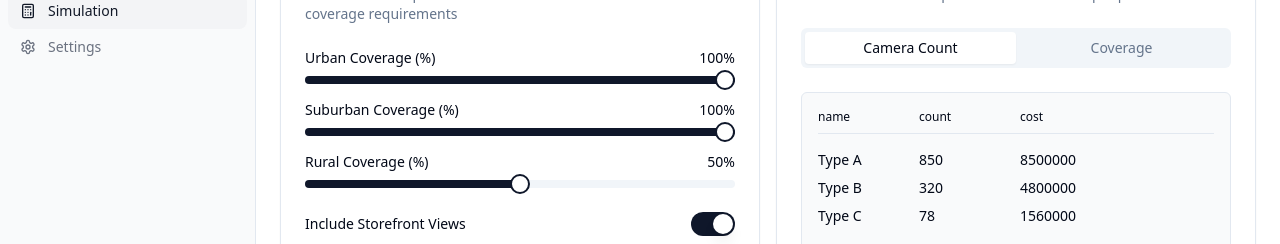
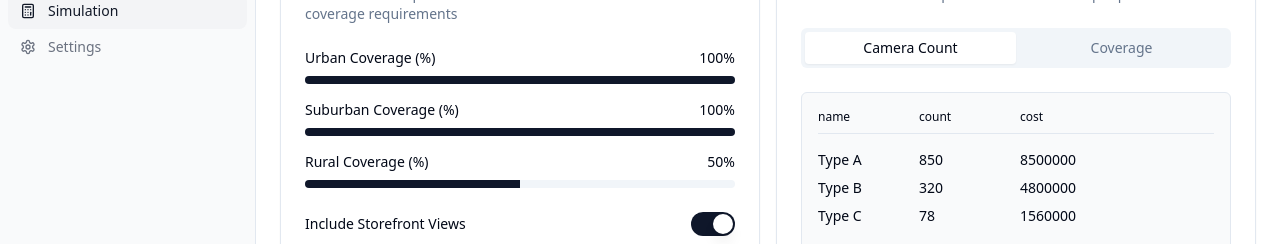
Before and after one commit to dzodze00/googleplanning, a Next.js app: page /dashboard/simulation in a window 1280 px wide. Shown: the part 295-539 px from the top of the page. Built offline with nearby package versions, Linux system fonts and the light colour scheme.

Commit message:
Update slider.tsx

```diff
--- a/components/ui/slider.tsx
+++ b/components/ui/slider.tsx
@@ -1,25 +1,42 @@
 "use client"
 
 import * as React from "react"
-import * as SliderPrimitive from "@radix-ui/react-slider"
-
 import { cn } from "@/lib/utils"
 
-const Slider = React.forwardRef<
-  React.ElementRef<typeof SliderPrimitive.Root>,
-  React.ComponentPropsWithoutRef<typeof SliderPrimitive.Root>
->(({ className, ...props }, ref) => (
-  <SliderPrimitive.Root
-    ref={ref}
-    className={cn("relative flex w-full touch-none select-none items-center", className)}
-    {...props}
-  >
-    <SliderPrimitive.Track className="relative h-2 w-full grow overflow-hidden rounded-full bg-secondary">
-      <SliderPrimitive.Range className="absolute h-full bg-primary" />
-    </SliderPrimitive.Track>
-    <SliderPrimitive.Thumb className="block h-5 w-5 rounded-full border-2 border-primary bg-background ring-offset-background transition-colors focus-visible:outline-none focus-visible:ring-2 focus-visible:ring-ring focus-visible:ring-offset-2 disabled:pointer-events-none disabled:opacity-50" />
-  </SliderPrimitive.Root>
-))
-Slider.displayName = SliderPrimitive.Root.displayName
+export interface SliderProps extends React.InputHTMLAttributes<HTMLInputElement> {
+  value?: number[]
+  onValueChange?: (value: number[]) => void
+}
+
+const Slider = React.forwardRef<HTMLInputElement, SliderProps>(
+  ({ className, value = [0], onValueChange, ...props }, ref) => {
+    const handleChange = (e: React.ChangeEvent<HTMLInputElement>) => {
+      const newValue = Number.parseInt(e.target.value)
+      if (onValueChange) {
+        onValueChange([newValue])
+      }
+    }
+
+    return (
+      <div className={cn("relative flex w-full touch-none select-none items-center", className)}>
+        <div className="relative h-2 w-full grow overflow-hidden rounded-full bg-secondary">
+          <div className="absolute h-full bg-primary" style={{ width: `${value[0]}%` }} />
+        </div>
+        <input
+          type="range"
+          min={props.min || 0}
+          max={props.max || 100}
+          step={props.step || 1}
+          value={value[0]}
+          onChange={handleChange}
+          className="absolute inset-0 h-full w-full cursor-pointer opacity-0"
+          ref={ref}
+          {...props}
+        />
+      </div>
+    )
+  },
+)
+Slider.displayName = "Slider"
 
 export { Slider }
```
